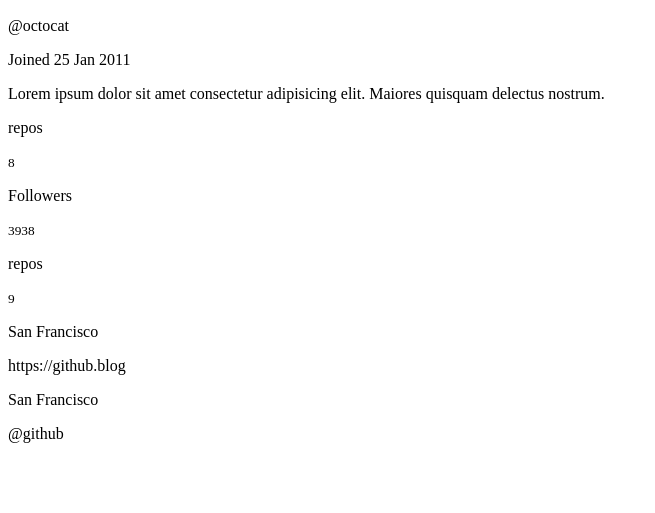
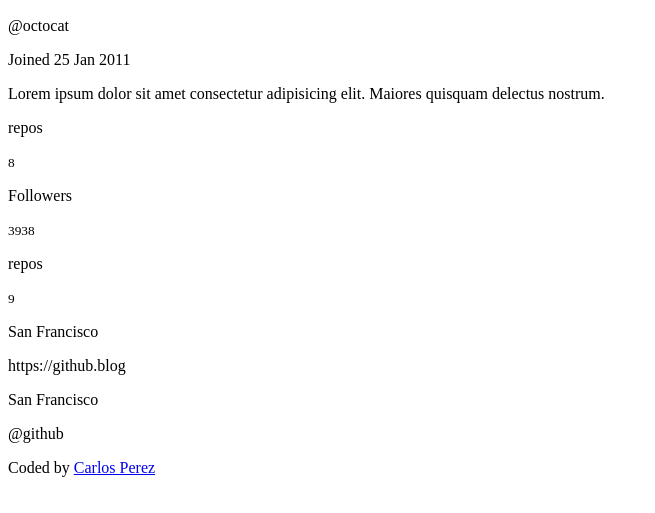
Before and after one commit to Carlos-A-P/github-user-search-app, a plain HTML site: page index.html in a window 1280 px wide. Shown: the part 219-732 px from the top of the page, without its empty margins (0-655 px from the left). Drawn offline with Linux system fonts and the light colour scheme.

Commit message:
Update index.html

```diff
--- a/index.html
+++ b/index.html
@@ -73,6 +73,10 @@
       </div>
     </div>
   </main>
-
+  <footer>
+    <div class="attribute">
+      <p>Coded by <a href="#">Carlos Perez</a></p>
+    </div>
+  </footer>
 </body>
 </html>
```
